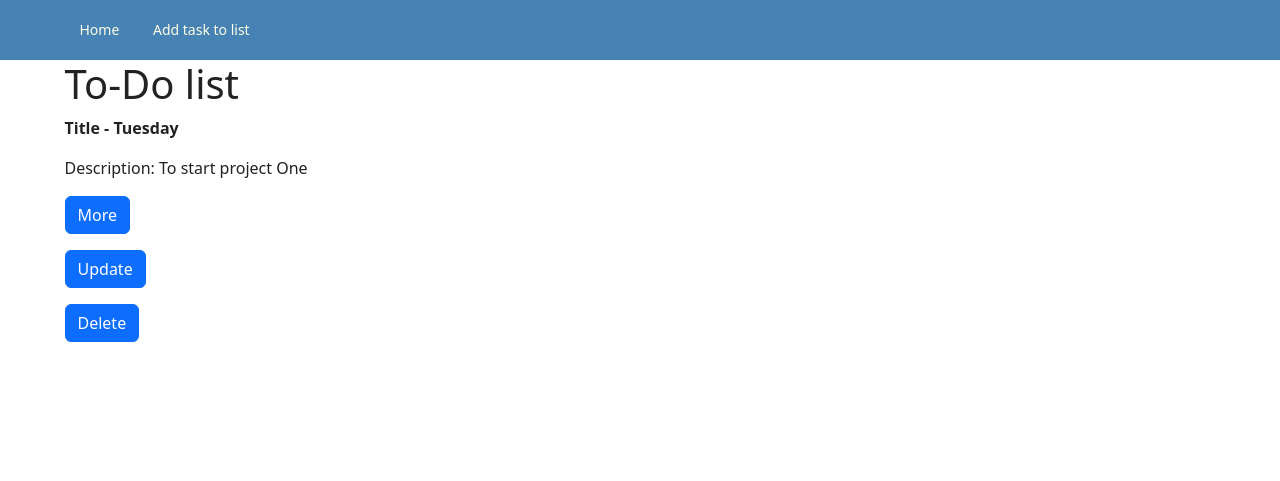
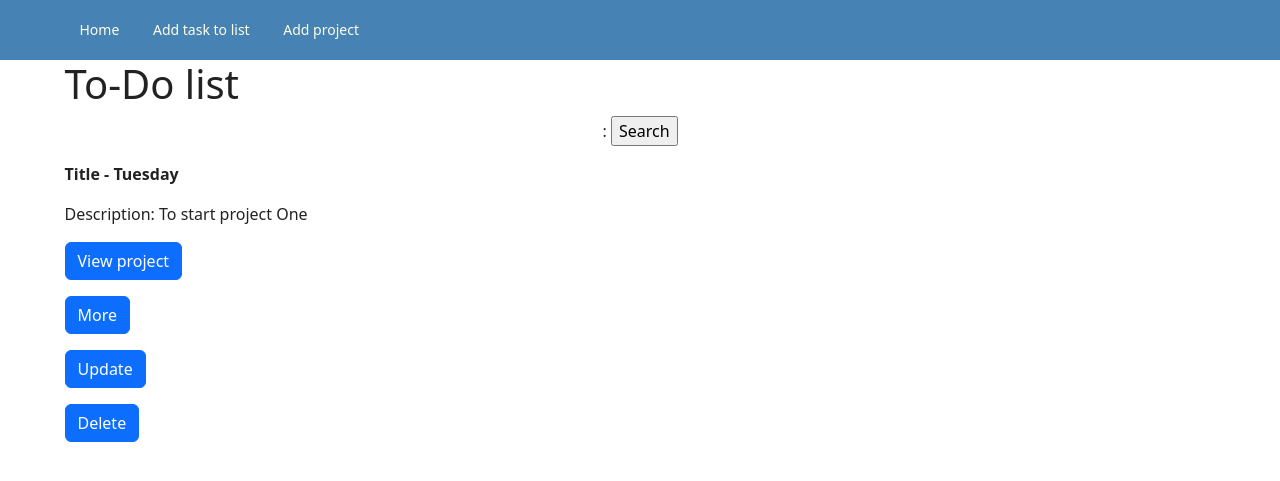
Before and after one commit to assylaiymk/homework_59_Assylaiym_kairatova, a Django app: page / in a window 1280 px wide. Shown: the top 481 px of the page. Run offline with Django 4.2, Linux system fonts and the light colour scheme; data comes from the database, SQL or seed files in the repository; some libraries are stand-ins or nearby versions.

Commit message:
Обновлена главная страница

```diff
--- a/templates/index.html
+++ b/templates/index.html
@@ -3,17 +3,23 @@
 {% block menu %}
 <li>
     <a href="{% url 'task_add' %}">Add task to list</a>
+    <a href="{% url 'project_add' %}">Add project</a>
 </li>
 {% endblock %}
 
 {% block content %}
 <h1>To-Do list</h1>
-
+{% include 'partial/search.html' %}
 {% for task in tasks %}
     <p class="fw-bold">Title - {{ task.title }}</p>
     <p>Description: {{ task.description }}</p>
+    <p><a class="btn btn-primary" href="{% url 'project_detail' task.pk %}">View project</a> </p>
     <p><a class="btn btn-primary" href="{% url 'task_detail' task.pk %}">More</a> </p>
     <p><a class="btn btn-primary" href="{% url 'task_update' task.pk %}">Update</a> </p>
     <p><a class="btn btn-primary" href="{% url 'task_delete' task.pk %}">Delete</a> </p>
 {% endfor %}
+<br>
+{% if is_paginated %}
+    {% include 'partial/pagination.html' %}
+{% endif %}
 {% endblock %}
```
